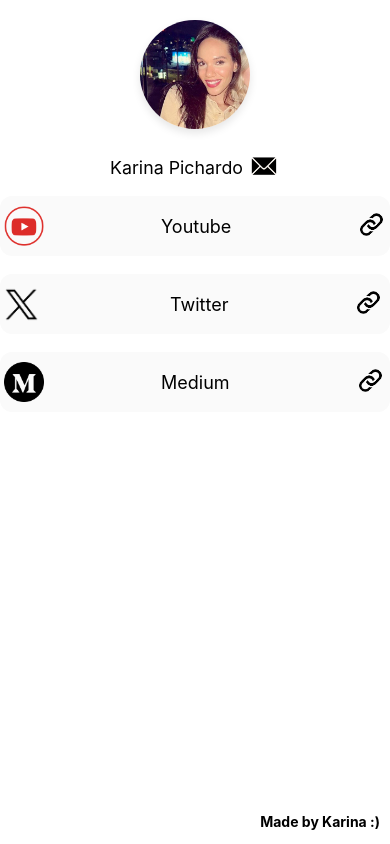
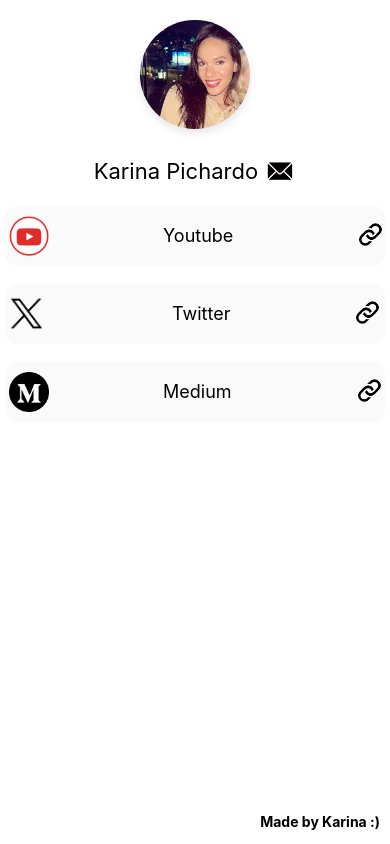
Before and after one commit to karinapichardo/linksite, a React (Create React App) app: page / in a window 390 px wide. Built offline with nearby package versions, Linux system fonts and the light colour scheme.

Commit message:
updating styles for mobile

```diff
--- a/src/App.css
+++ b/src/App.css
@@ -1,9 +1,14 @@
+.html {
+  overflow: hidden;
+  margin: 0;
+}
+
 .App {
   text-align: center;
 }
 
 .name {
-  font-size: calc(10px + 2vmin);
+  font-size: 22px;
 }
 
 .linkButton {
@@ -105,3 +110,11 @@ a {
   bottom: 0;
   right: 10px;
 }
+
+@media (max-width: 767px) {
+.mediaContainer {
+ margin-left: 2px;
+ margin-right: 2px;
+ width: 380px;
+ }
+}
```
